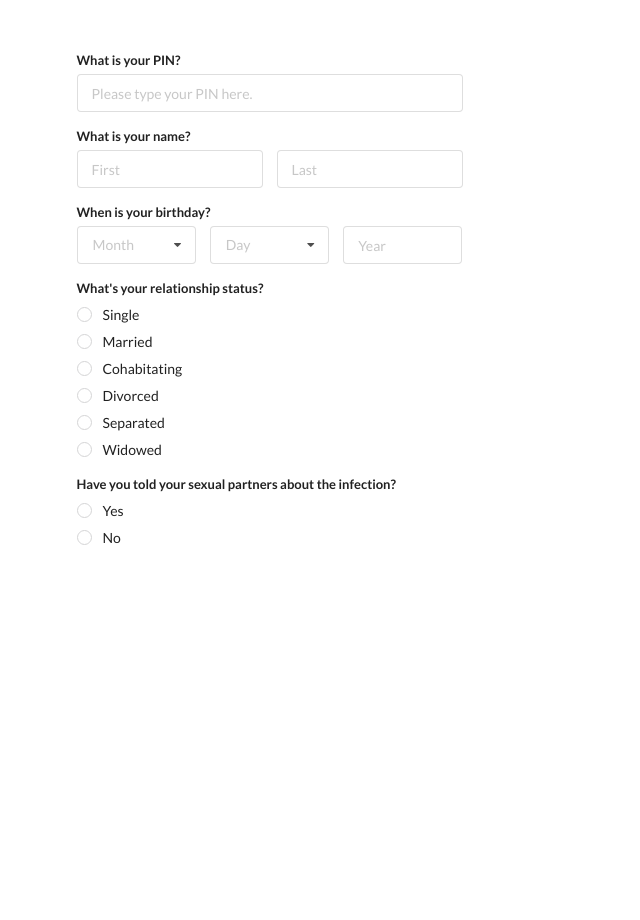
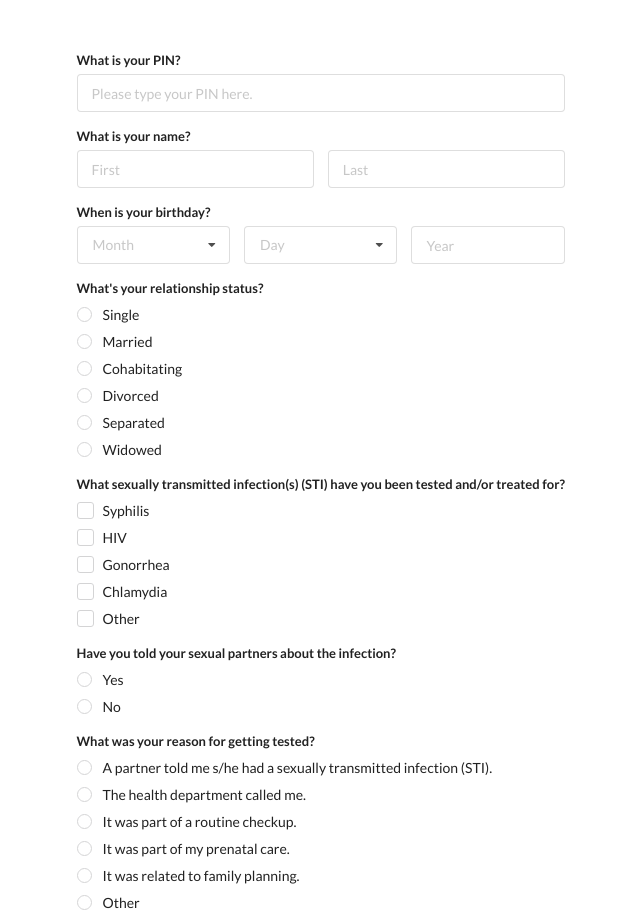
Before and after one commit to ekazubuike/pens, a plain HTML site: page index.html in a window 1280 px wide. Shown: the whole page, without its empty margins (0-640 px from the left). Before the commit the page ends 850 px from the top, so only its background shows below. Drawn offline with nearby package versions, Linux system fonts and the light colour scheme.

Commit message:
Add further styling and conditinal functionality to forms

```diff
--- a/index.html
+++ b/index.html
@@ -132,6 +132,45 @@
         </div>
         <div class="field">
           <div class="grouped fields">
+            <label for="testedTreated">What sexually transmitted infection(s) (STI) have you been tested and/or treated for?</label>
+            <div class="field">
+              <div class=" ui checkbox">
+                <input type="checkbox" name="infection[syphilis]">
+                <label>Syphilis</label>
+              </div>
+            </div>
+            <div class="field">
+              <div class=" ui checkbox">
+                <input type="checkbox" name="infection[HIV]">
+                <label>HIV</label>
+              </div>
+            </div>
+            <div class="field">
+              <div class=" ui checkbox">
+                <input type="checkbox" name="infection[gonorrhea]">
+                <label>Gonorrhea</label>
+              </div>
+            </div>
+            <div class="field">
+              <div class=" ui checkbox">
+                <input type="checkbox" name="infection[chlamydia]">
+                <label>Chlamydia</label>
+              </div>
+            </div>
+            <div class="field">
+              <div class=" ui checkbox">
+                <input type="checkbox" name="infection[other]" id="otherInfection">
+                <label>Other</label>
+              </div>
+            </div>
+            <div class="field conditionalDisplay" id="infectionDescription">
+              <label>Describe any other sexually transmitted infection(s) (STI) you have been tested/treated for:
+              <input type="text" name="infection[description]">
+            </div>
+          </div>
+        </div>
+        <div class="field">
+          <div class="grouped fields">
             <label for="disclosure">Have you told your sexual partners about the infection?</label>
             <div class="field">
               <div class="ui radio checkbox" id="yesDisclosed">
@@ -208,6 +247,51 @@
             </div>
           </div>
         </div>
+        <div class="field">
+          <div class="grouped fields">
+            <label for="testReason">What was your reason for getting tested?</label>
+            <div class="field">
+              <div class="ui radio checkbox">
+                <input type="radio" name="testReason" value="partner" tabindex="0" class="hidden">
+                <label>A partner told me s/he had a sexually transmitted infection (STI).</label>
+              </div>
+            </div>
+            <div class="field">
+              <div class="ui radio checkbox">
+                <input type="radio" name="testReason" value="HHD" tabindex="0" class="hidden">
+                <label>The health department called me.</label>
+              </div>
+            </div>
+            <div class="field">
+              <div class="ui radio checkbox">
+                <input type="radio" name="testReason" value="checkup" tabindex="0" class="hidden">
+                <label>It was part of a routine checkup.</label>
+              </div>
+            </div>
+            <div class="field">
+              <div class="ui radio checkbox">
+                <input type="radio" name="testReason" value="prenatal" tabindex="0" class="hidden">
+                <label>It was part of my prenatal care.</label>
+              </div>
+            </div>
+            <div class="field">
+              <div class="ui radio checkbox">
+                <input type="radio" name="testReason" value="familyPlanning" tabindex="0" class="hidden">
+                <label>It was related to family planning.</label>
+              </div>
+            </div>
+            <div class="field">
+              <div class="ui radio checkbox">
+                <input type="radio" name="testReason" id="otherTest" value="other" tabindex="0" class="hidden">
+                <label>Other</label>
+              </div>
+            </div>
+            <div class="field conditionalDisplay" id="otherTestReason">
+              <label>List any other reasons for getting tested:
+              <input type="text" name="testReason">
+            </div>
+          </div>
+        </div>
       </div>
     </div>
 
--- a/pens.css
+++ b/pens.css
@@ -1,5 +1,5 @@
 .conditionalDisplay {
-	display: none;
+	display: none !important;
 }
 
 .ui.grid.container {
--- a/pens.js
+++ b/pens.js
@@ -1,11 +1,33 @@
 $(document).ready(function(){
+	//semantic UI JS
 	$('.ui.dropdown').dropdown();
 	$('.ui.radio.checkbox').checkbox();
 
+	//display disclosure date input if "yes"
 	$('#yesDisclosed').on("click", function(){
 		$('#dateDisclosed').removeClass("conditionalDisplay");
     });
+
+	//hide disclosure date if "no"
     $('#noDisclosed').on("click", function(){
     	$('#dateDisclosed').addClass("conditionalDisplay");
     });
+
+    //show infection description if checkbox checked
+    $("#otherInfection").change(function() {
+    	if(this.checked){
+    		$("#infectionDescription").removeClass("conditionalDisplay");
+    	} else {
+    		$("#infectionDescription").addClass("conditionalDisplay");
+    	}
     });
+
+    //display text box if other reason
+	$("#otherTest").change(function(){
+		if(this.checked){
+			$("#otherTestReason").removeClass("conditionalDisplay");
+		} else if (!this.checked){
+			$("#otherTestReason").addClass("conditionalDisplay");
+		}
+	});
+});
```
Lines whose indentation alone changed are shown as unchanged.
